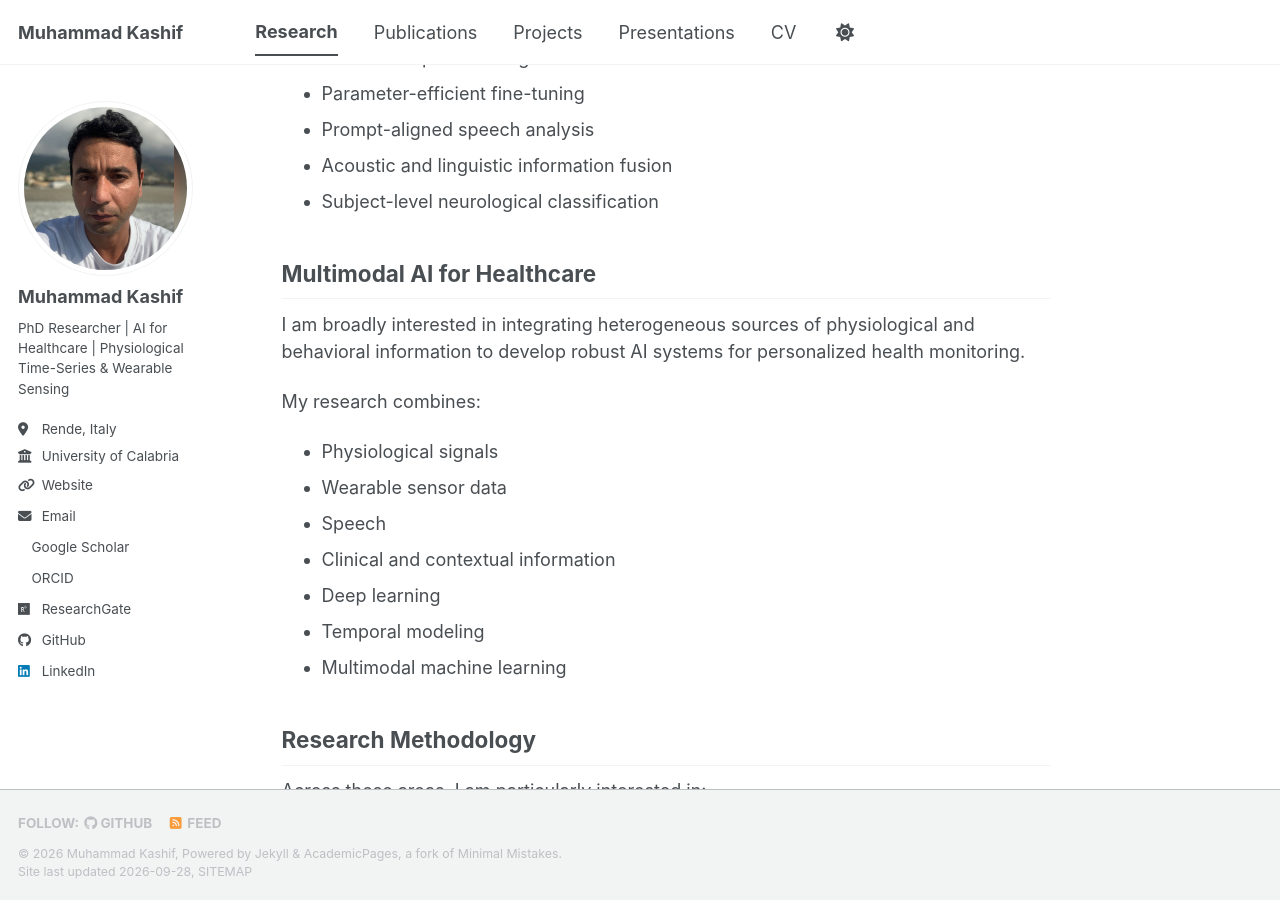
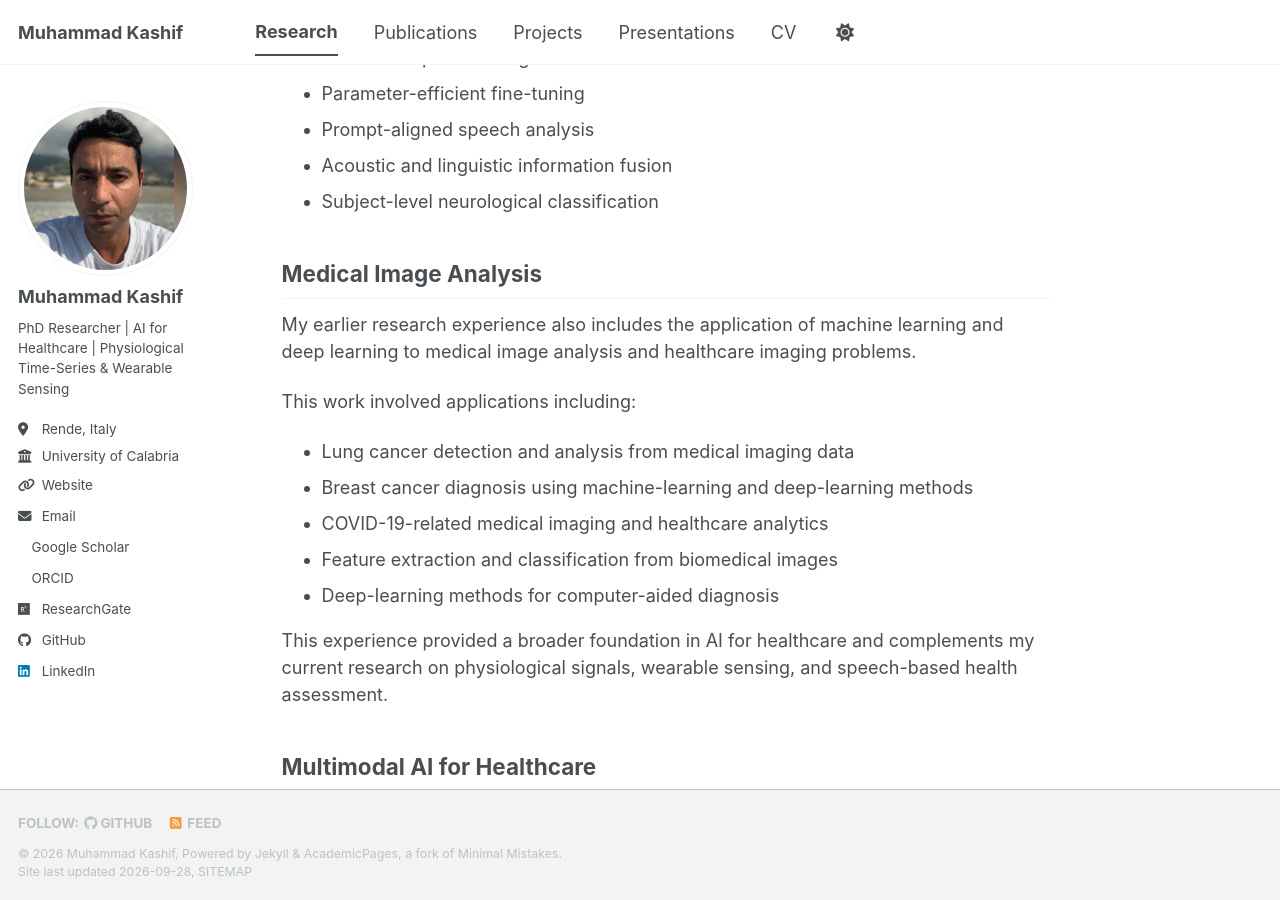
Before and after one commit to drkashifhon/drkashifhon.github.io, a Jekyll site: the page built from _pages/research.md, in a window 1280 px wide and 900 px high, scrolled down 1354 px. Built offline with Jekyll 4.4.1, drawn with Linux system fonts in a browser that asks for light colours; a style sheet for code colours, icons or effects is not loaded.

Commit message:
Update research.md

```diff
--- a/_pages/research.md
+++ b/_pages/research.md
@@ -45,6 +45,20 @@ My work investigates:
 - Acoustic and linguistic information fusion
 - Subject-level neurological classification
 
+## Medical Image Analysis
+
+My earlier research experience also includes the application of machine learning and deep learning to medical image analysis and healthcare imaging problems.
+
+This work involved applications including:
+
+- Lung cancer detection and analysis from medical imaging data
+- Breast cancer diagnosis using machine-learning and deep-learning methods
+- COVID-19-related medical imaging and healthcare analytics
+- Feature extraction and classification from biomedical images
+- Deep-learning methods for computer-aided diagnosis
+
+This experience provided a broader foundation in AI for healthcare and complements my current research on physiological signals, wearable sensing, and speech-based health assessment.
+
 ## Multimodal AI for Healthcare
 
 I am broadly interested in integrating heterogeneous sources of physiological and behavioral information to develop robust AI systems for personalized health monitoring.
```
